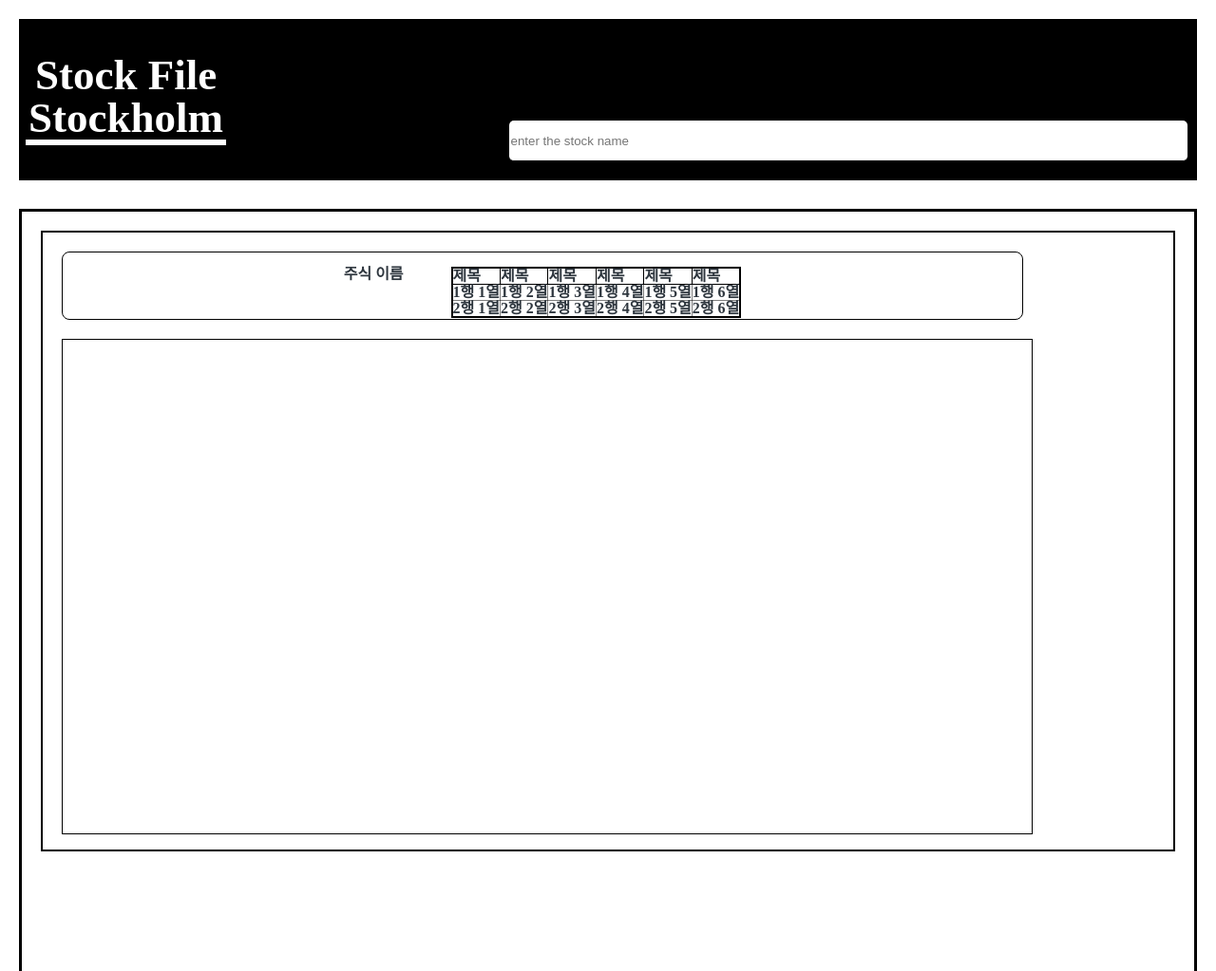
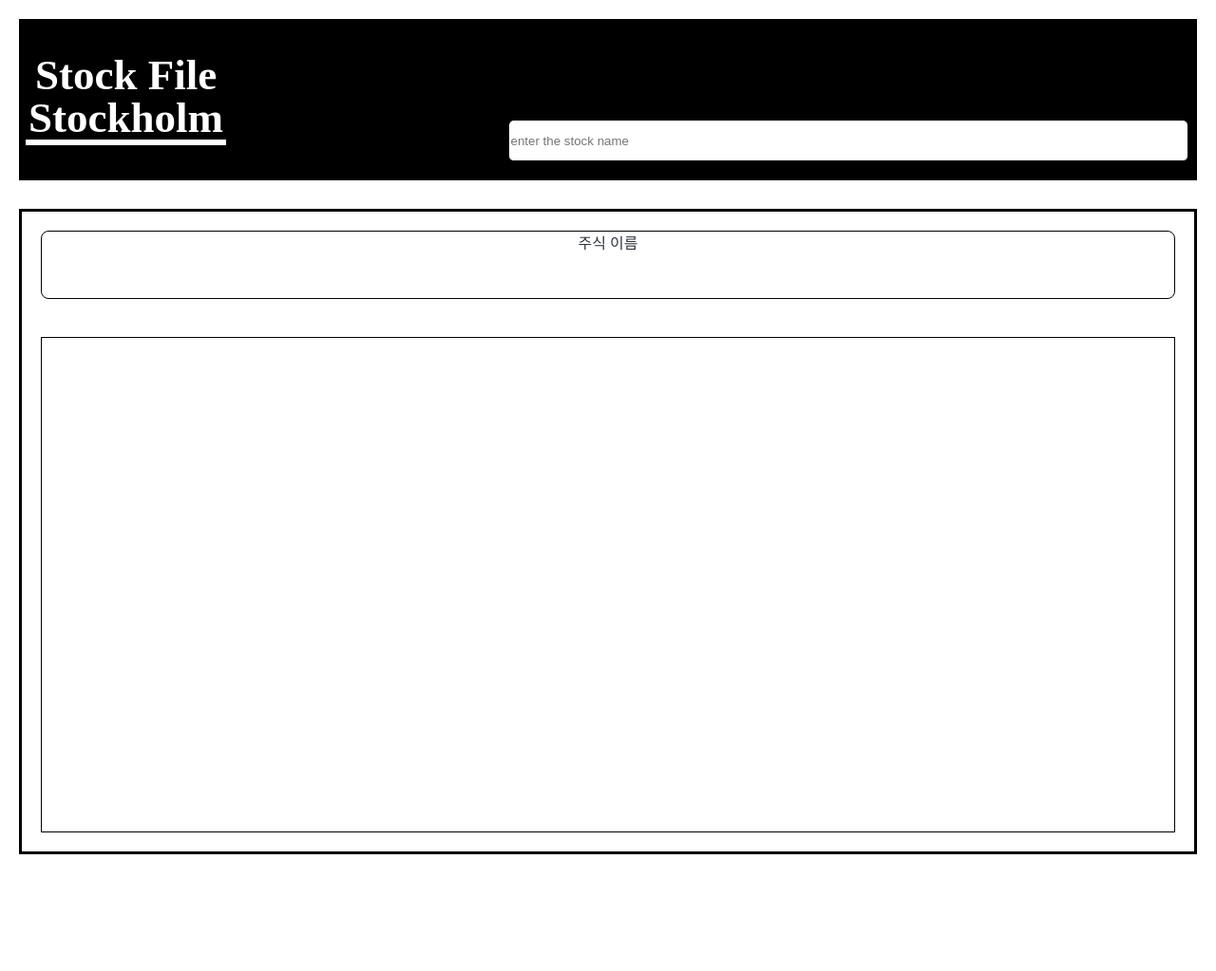
Before and after one commit to Aitoast/WinterProject, a website: page HTML/home.html in a window 1280 px wide. Shown: the top 1023 px of the page at 95% size. After the commit the page ends 930 px from the top, so only its background shows below. Drawn offline with Linux system fonts and the light colour scheme.

Commit message:
언더박스 태그 이름 수정, 당장 필요없는 태그들 삭제

```diff
--- a/HTML/home.html
+++ b/HTML/home.html
@@ -18,56 +18,16 @@
         </form>
     </nav>
     <!-- 밑 언더박스-->
-    <div class="underbox">
-        <div class="underbox__main">
-            <div>
-                <div class="underbox__main__index">
-                    <div class="underbox__main__index__result">
-                        <span class="stock-name">주식 이름</span>
-                        <div class="table-box">
-                            <table border="1">
-                                <thead>
-                                    <tr>
-                                        <th>제목</th> <th>제목</th> <th>제목</th><th>제목</th> <th>제목</th> <th>제목</th>
-                                    </tr>
-                                </thead>
-                                <tbody>
-                                    <tr>
-                                        <td>1행 1열</td>
-                                        <td>1행 2열</td>
-                                        <td>1행 3열</td>
-                                        <td>1행 4열</td>
-                                        <td>1행 5열</td>
-                                        <td>1행 6열</td>
-                                    </tr>
-                                    <tr>
-                                        <td>2행 1열</td>
-                                        <td>2행 2열</td>
-                                        <td>2행 3열</td>
-                                        <td>2행 4열</td>
-                                        <td>2행 5열</td>
-                                        <td>2행 6열</td>
-                                    </tr>
-                                </tbody>
-                            </table>
-                        </div>
-                    </div>
-
-                </div>
-                <div class="underbox__main__graph">
-                    <div>
-                        <div></div>
-                        <div></div>
-                        <div></div>
-                        <div></div>
-                    </div>
-                </div>
-                <div class="underbox__main__chart">
-                </div>
-            </div>
+    <underbox class="underbox">
+        <!-- 현재가, 주식 이름등이 들어갈 자리 -->
+        <div class="underbox__main__index">
+            <p class="stock-name">주식 이름</p>
         </div>
-    </div>
-    <script src="https://kit.fontawesome.com/74cda243c9.js" crossorigin="anonymous">
-    </script>
+        <!-- 그래프가 들어갈 div태그 -->
+        <div class="underbox__main__graph">
+        </div>
+        <!-- 검색한 주식의 정보가 들어갈 div태그 -->
+        <div></div>
+    </underbox>
 </body>
 </html>
--- a/css/chart.css
+++ b/css/chart.css
@@ -0,0 +1,3 @@
+.stock-name{
+  text-align: center;
+}
--- a/css/underbox.css
+++ b/css/underbox.css
@@ -1,56 +1,24 @@
 .underbox {
     display: flex;
+    flex-direction: column;
     margin: 30px 0px;
     border: 3px solid black;
-    height: 100vh;
+    height: auto;
 }
 
-
-.underbox__main {
-    width: 1200px;
-    height: 650px;
-    margin: 20px 20px;
-    border: 2px solid black;
-    justify-content: center;
-    align-items: center;
-    font-weight: 600;
-}
 .underbox__main__index {
     padding: 5px 5px;
     margin: 20px 20px;
-    width: 1000px;
+    width: auto;
     height: 60px;
-    text-align: left;
     border: 1px solid black;
     border-radius: 8px;
 }
 .underbox__main__graph {
     padding: 10px 10px;
     margin: 20px 20px;
-    width: 1000px;
+    width: auto;
     height: 500px;
     border: 1px solid black
     ;
 }
-
-.underbox__main__index__result {
-    display: flex;
-    justify-content: center;
-    padding: 10px 10px;
-}
-
-.table-box {
-    margin-left: 50px;
-}
-
-.underbox__main__index__result table {
-    border: 2px solid black;
-}
-
-.underbox__main__index__result table th,tr{
-    border: 1px solid black;
-}
-
-.underbox__main__index__result table td {
-    border: 1px solid rgba(0,0,0,0.5);
-}
```
